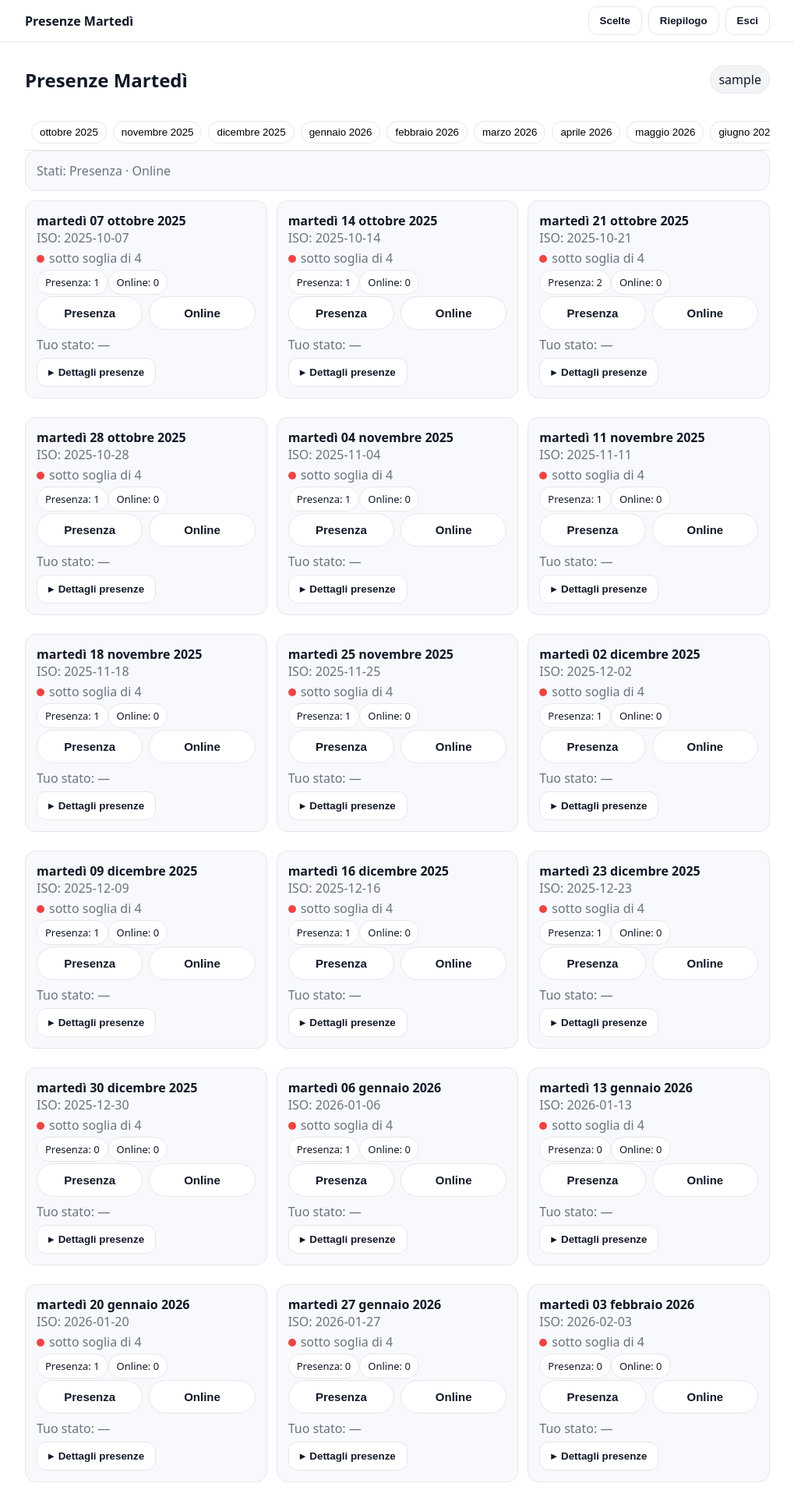
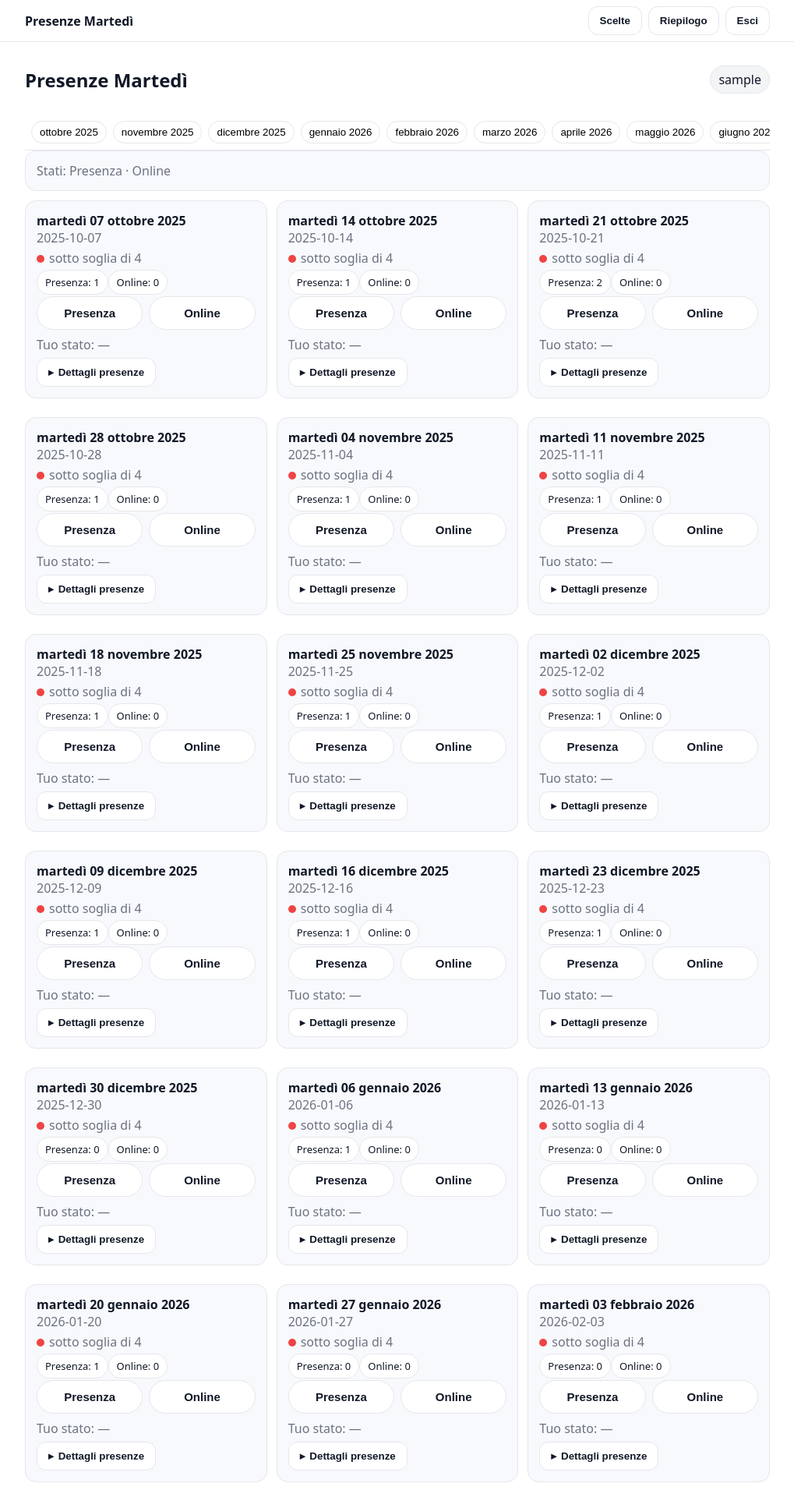
Before and after one commit to DanieleRamacci/app-disp-gruppo, a Flask app: page / in a window 1280 px wide. Shown: the top 1920 px of the page at 78% size, without its empty margins (130-1149 px from the left). Run offline with Flask 3, Linux system fonts and the light colour scheme; the visitor is signed in with stand-in values (Sample User, id 1).

Commit message:
tolta iso

```diff
--- a/templates/index.html
+++ b/templates/index.html
@@ -245,7 +245,7 @@
       const sottoSoglia = (counts?.presence || 0) < minP;
       const headLeft = el('div',{},[
         el('div',{class:'pm-name'}, new Date(date).toLocaleDateString('it-IT',{weekday:'long',day:'2-digit',month:'long',year:'numeric'})),
-        el('div',{class:'pm-muted'}, 'ISO: '+date)
+        el('div',{class:'pm-muted'}, date)
       ]);
       const headRight=el('div',{class:'pm-badges'},[
         el('span',{class:'pm-stat'}, `Presenza: ${counts?.presence||0}`),
```
